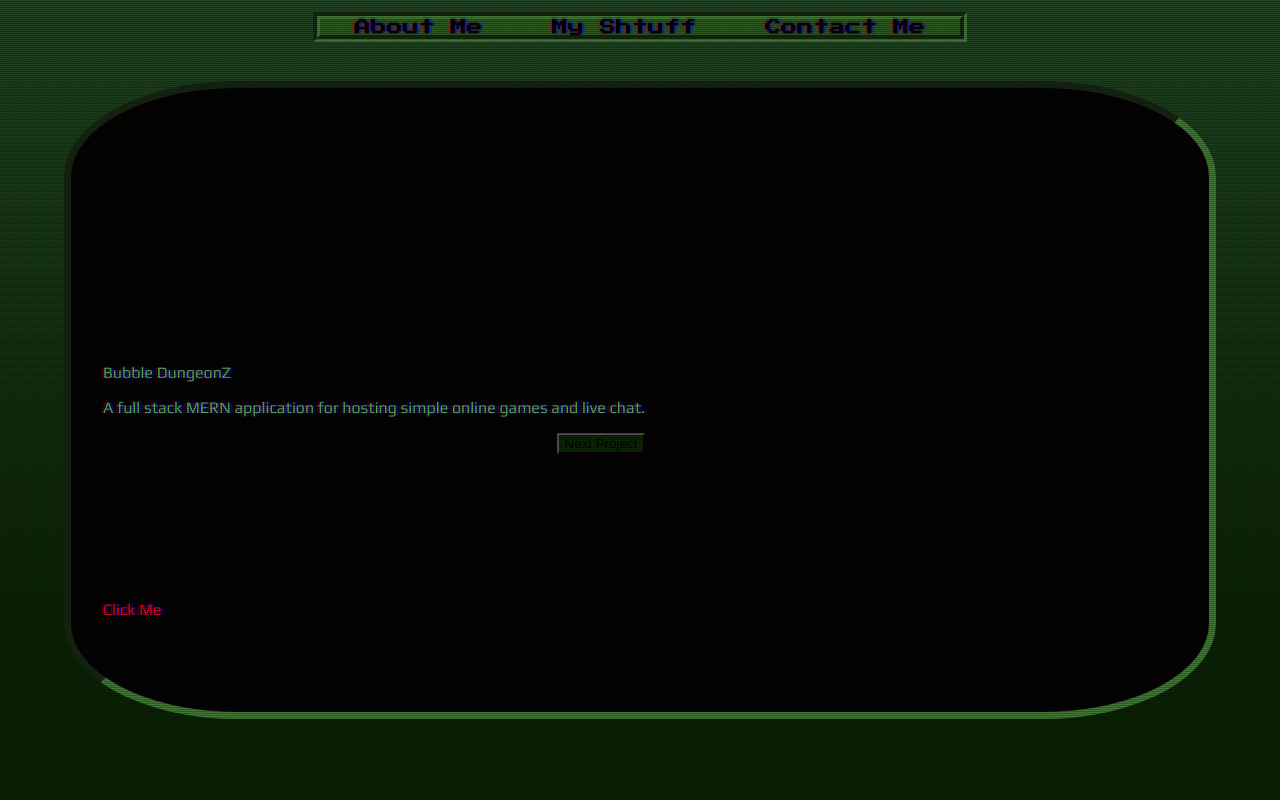
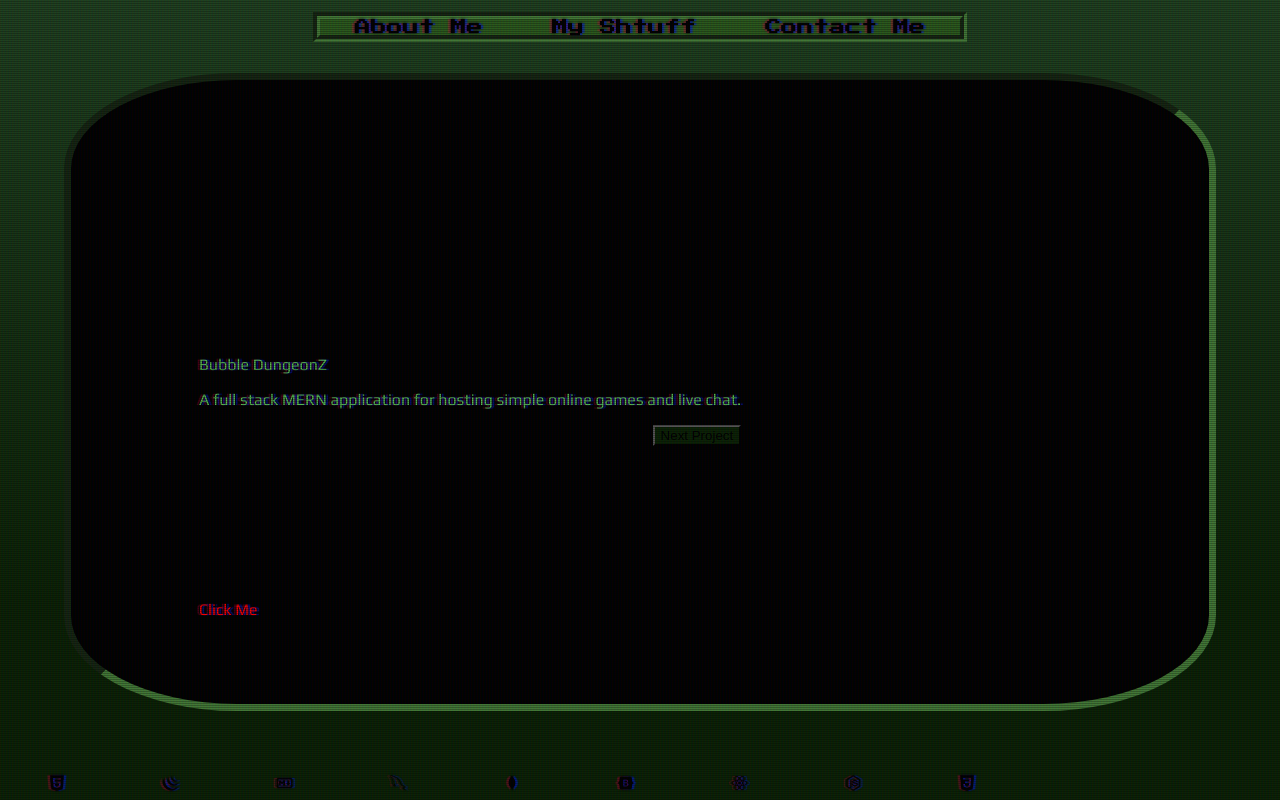
Before and after one commit to madrodgerflynn/reactFolio, a React (Create React App) app: page /MyShtuff in a window 1280 px wide. Built offline with nearby package versions, Linux system fonts and the light colour scheme; a web font is replaced by a local one.

Commit message:
added footer with icons, needs style

```diff
--- a/public/index.html
+++ b/public/index.html
@@ -25,6 +25,52 @@
       href="https://fonts.googleapis.com/css2?family=Nixie+One&family=Play&family=Press+Start+2P&display=swap"
       rel="stylesheet"
     />
+
+    <link
+      rel="stylesheet"
+      href="https://cdn.jsdelivr.net/gh/devicons/devicon@v2.15.1/devicon.min.css"
+    />
+
+    <link
+      rel="stylesheet"
+      href="https://cdn.jsdelivr.net/gh/devicons/devicon@v2.15.1/devicon.min.css"
+    />
+
+    <link
+      rel="stylesheet"
+      href="https://cdn.jsdelivr.net/gh/devicons/devicon@v2.15.1/devicon.min.css"
+    />
+
+    <link
+      rel="stylesheet"
+      href="https://cdn.jsdelivr.net/gh/devicons/devicon@v2.15.1/devicon.min.css"
+    />
+
+    <link
+      rel="stylesheet"
+      href="https://cdn.jsdelivr.net/gh/devicons/devicon@v2.15.1/devicon.min.css"
+    />
+
+    <link
+      rel="stylesheet"
+      href="https://cdn.jsdelivr.net/gh/devicons/devicon@v2.15.1/devicon.min.css"
+    />
+
+    <link
+      rel="stylesheet"
+      href="https://cdn.jsdelivr.net/gh/devicons/devicon@v2.15.1/devicon.min.css"
+    />
+
+    <link
+      rel="stylesheet"
+      href="https://cdn.jsdelivr.net/gh/devicons/devicon@v2.15.1/devicon.min.css"
+    />
+
+    <link
+      rel="stylesheet"
+      href="https://cdn.jsdelivr.net/gh/devicons/devicon@v2.15.1/devicon.min.css"
+    />
+
     <!--
       Notice the use of %PUBLIC_URL% in the tags above.
       It will be replaced with the URL of the `public` folder during the build.
--- a/src/App.js
+++ b/src/App.js
@@ -2,7 +2,7 @@ import NavBar from "./componenets/navbar/NavBar";
 import Bio from "./componenets/bio/Bio";
 import Contact from "./componenets/contact/Contact";
 import MyShtuff from "./componenets/myShtuff/MyShtuff";
-// import Footer from "./componenets/Footer";
+import Footer from "./componenets/footer/Footer";
 
 import { BrowserRouter as Router, Routes, Route } from "react-router-dom";
 
@@ -21,7 +21,7 @@ function App() {
         <Route path="/MyShtuff" element={<MyShtuff />} />
       </Routes>
 
-      {/* <Footer /> */}
+      <Footer />
     </Router>
   );
 }
--- a/src/componenets/bio/Bio.js
+++ b/src/componenets/bio/Bio.js
@@ -10,7 +10,7 @@ export default function Bio() {
         <TypeIt
           className="textWindow"
           options={{
-            speed: 60,
+            speed: 10,
             waitUntilVisible: true,
           }}
           element={"p"}
--- /dev/null
+++ b/src/componenets/footer/Footer.css
@@ -0,0 +1,8 @@
+@import "../../utils/colors.css";
+
+.footerContainer {
+  display: flex;
+  justify-content: space-around;
+  align-items: center;
+  width: 80vw;
+}
--- /dev/null
+++ b/src/componenets/footer/Footer.js
@@ -0,0 +1,18 @@
+import React from "react";
+import "./Footer.css";
+function Footer() {
+  return (
+    <div className="footerContainer">
+      <i className="devicon-html5-plain"></i>
+      <i class="devicon-jquery-plain"></i>
+      <i class="devicon-markdown-original"></i>
+      <i class="devicon-mysql-plain"></i>
+      <i class="devicon-mongodb-plain"></i>
+      <i class="devicon-bootstrap-plain"></i>
+      <i class="devicon-react-original"></i>
+      <i class="devicon-nodejs-plain"></i>
+      <i class="devicon-css3-plain"></i>
+    </div>
+  );
+}
+export default Footer;
--- a/src/componenets/myShtuff/MyShtuff.css
+++ b/src/componenets/myShtuff/MyShtuff.css
@@ -36,3 +36,6 @@
   align-items: center;
   width: 100vw;
 }
+.card-body {
+  margin-left: 6rem;
+}
```
Also changed, not shown: src/componenets/Footer.js (deleted).
